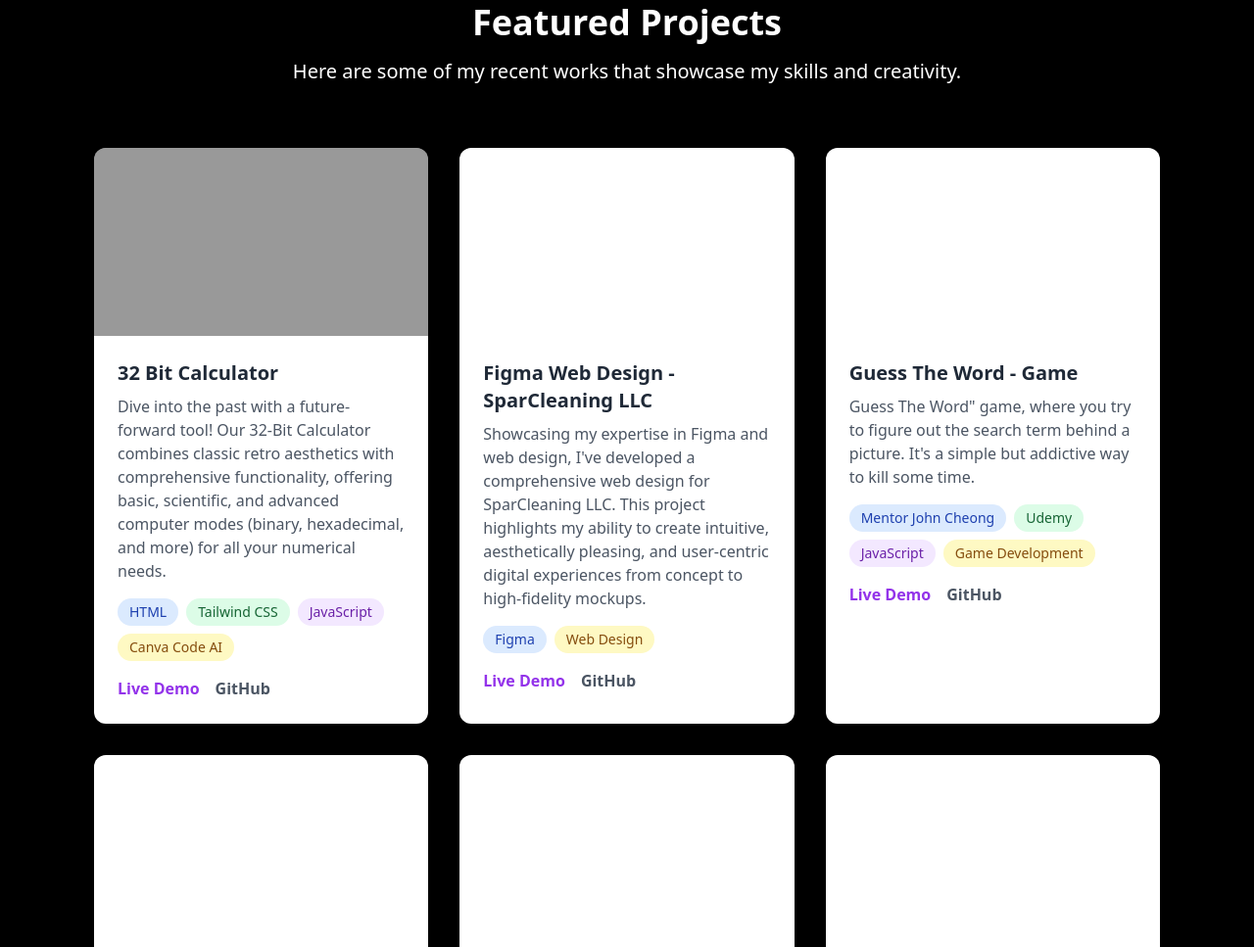
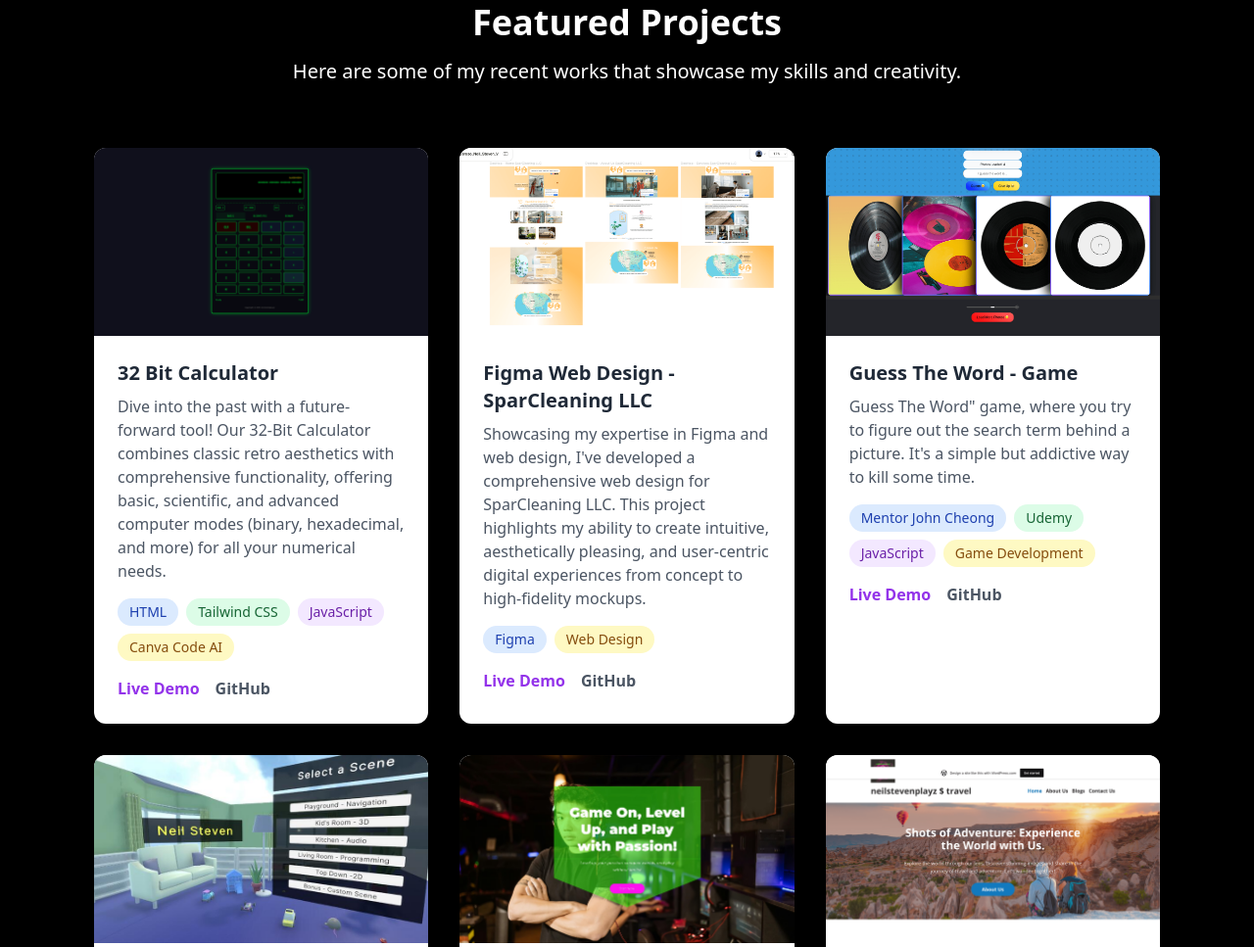
Before and after one commit to neilsteven1997/nsr-portfolio, a plain HTML site: page index.html in a window 1280 px wide. Shown: the part 1785-2752 px from the top of the page at 98% size. Drawn offline with nearby package versions, Linux system fonts and the light colour scheme; the site is published under a folder, as on GitHub Pages, so addresses that start at the root find nothing.

Commit message:
Updted index.html
Fixed Image Display - Projects

```diff
--- a/index.html
+++ b/index.html
@@ -121,7 +121,7 @@
         <div class="grid md:grid-cols-2 lg:grid-cols-3 gap-8">
             <div class="bg-white rounded-xl shadow-lg overflow-hidden card-hover fade-in">
                 <div class="h-48 relative flex items-center justify-center text-white text-6xl
-                            bg-[url('/images/projects/32-Bit-Calculator.png')] bg-cover bg-center bg-no-repeat">
+                            bg-[url('images/projects/32-Bit-Calculator.png')] bg-cover bg-center bg-no-repeat">
                     <div class="absolute inset-0 bg-black opacity-40"></div>
                 </div>
                 <div class="p-6">
@@ -143,7 +143,7 @@
 
             <div class="bg-white rounded-xl shadow-lg overflow-hidden card-hover fade-in">
                 <div class="h-48 relative flex items-center justify-center text-white text-6xl
-                            bg-[url('/images/projects/Figma-Web-Design-SparCleaning-LLC.png')] bg-cover bg-center bg-no-repeat">
+                            bg-[url('images/projects/Figma-Web-Design-SparCleaning-LLC.png')] bg-cover bg-center bg-no-repeat">
                     <div class="absolute inset-0 bg-black opacity-0"></div>
                 </div>
                 <div class="p-6">
@@ -162,7 +162,7 @@
 
             <div class="bg-white rounded-xl shadow-lg overflow-hidden card-hover fade-in">
                 <div class="h-48 relative flex items-center justify-center text-white text-6xl
-                            bg-[url('/images/projects/Guess-The-Word-Game.png')] bg-cover bg-center bg-no-repeat">
+                            bg-[url('images/projects/Guess-The-Word-Game.png')] bg-cover bg-center bg-no-repeat">
                     <div class="absolute inset-0 bg-black opacity-0"></div>
                 </div>
                 <div class="p-6">
@@ -183,7 +183,7 @@
 
             <div class="bg-white rounded-xl shadow-lg overflow-hidden card-hover fade-in">
                 <div class="h-48 relative flex items-center justify-center text-white text-6xl
-                            bg-[url('/images/projects/My-First-Unity-3D-Game.jpg')] bg-cover bg-center bg-no-repeat">
+                            bg-[url('images/projects/My-First-Unity-3D-Game.jpg')] bg-cover bg-center bg-no-repeat">
                     <div class="absolute inset-0 bg-black opacity-0"></div>
                 </div>
                 <div class="p-6">
@@ -205,7 +205,7 @@
 
             <div class="bg-white rounded-xl shadow-lg overflow-hidden card-hover fade-in">
                 <div class="h-48 relative flex items-center justify-center text-white text-6xl
-                            bg-[url('/images/projects/neilstevenplayz-Gaming-website-at-Wix.com.jpg')] bg-cover bg-center bg-no-repeat">
+                            bg-[url('images/projects/neilstevenplayz-Gaming-website-at-Wix.com.jpg')] bg-cover bg-center bg-no-repeat">
                     <div class="absolute inset-0 bg-black opacity-0"></div>
                 </div>
                 <div class="p-6">
@@ -225,7 +225,7 @@
 
             <div class="bg-white rounded-xl shadow-lg overflow-hidden card-hover fade-in">
                 <div class="h-48 relative flex items-center justify-center text-white text-6xl
-                            bg-[url('/images/projects/neilstevenplayz-Travel-website-at-WordPress.com.png')] bg-cover bg-center bg-no-repeat">
+                            bg-[url('images/projects/neilstevenplayz-Travel-website-at-WordPress.com.png')] bg-cover bg-center bg-no-repeat">
                     <div class="absolute inset-0 bg-black opacity-0"></div>
                 </div>
                 <div class="p-6">
@@ -245,7 +245,7 @@
 
             <div class="bg-white rounded-xl shadow-lg overflow-hidden card-hover fade-in">
                 <div class="h-48 relative flex items-center justify-center text-white text-6xl
-                            bg-[url('/images/projects/Tower-Defense-Game-V1.png')] bg-cover bg-center bg-no-repeat">
+                            bg-[url('images/projects/Tower-Defense-Game-V1.png')] bg-cover bg-center bg-no-repeat">
                     <div class="absolute inset-0 bg-black opacity-0"></div>
                 </div>
                 <div class="p-6">
@@ -269,7 +269,7 @@ onslaughts. With intuitive controls and a clean, grid-based interface, "tower-de
 
             <div class="bg-white rounded-xl shadow-lg overflow-hidden card-hover fade-in">
                 <div class="h-48 relative flex items-center justify-center text-white text-6xl
-                            bg-[url('/images/projects/Zombie-Idle-Game-Vd1.png')] bg-cover bg-center bg-no-repeat">
+                            bg-[url('images/projects/Zombie-Idle-Game-Vd1.png')] bg-cover bg-center bg-no-repeat">
                     <div class="absolute inset-0 bg-black opacity-0"></div>
                 </div>
                 <div class="p-6">
```
